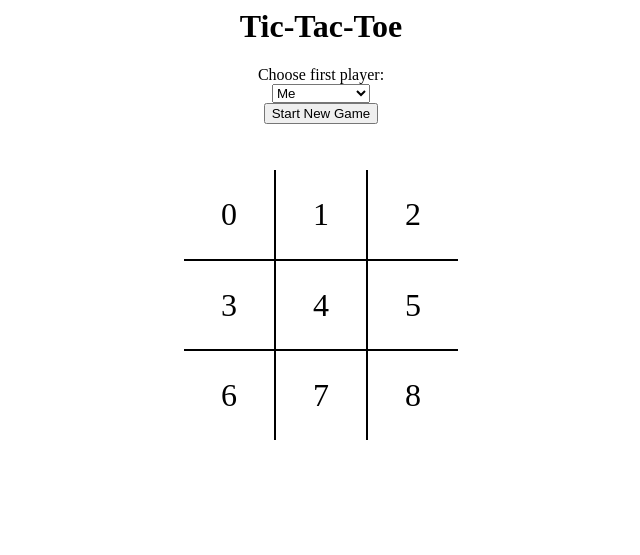
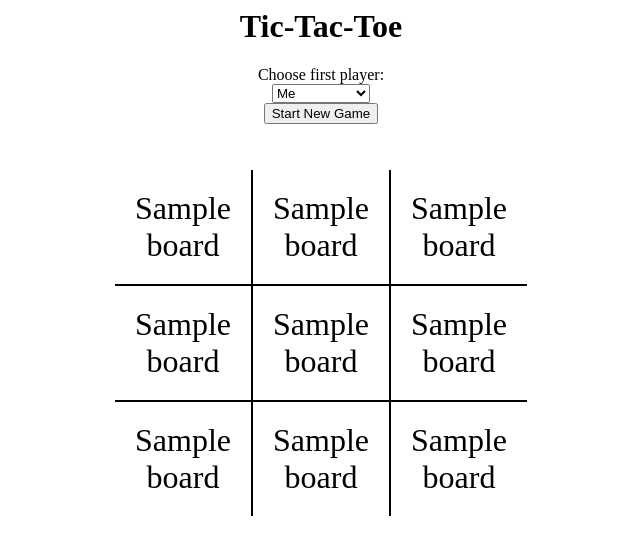
Before and after one commit to carolineorsi/Tic-tac-toe, a Flask app: template templates/index.html in a window 1280 px wide. Shown: the top 555 px of the page, without its empty margins (319-959 px from the left). Run offline with Flask 2, Linux system fonts and the light colour scheme; the template is opened without the code that fills it: most values are stand-ins (such as "Sample title", 1, 10 or a date in 2020); some libraries are stand-ins or nearby versions.

Commit message:
Added jinja to render tic tac toe board.

```diff
--- a/app.py
+++ b/app.py
@@ -8,7 +8,9 @@ app = Flask(__name__)
 def show_index():
     """ The index page of the site """
 
-    return render_template('index.html')
+    board = [i for i in range(10)]
+
+    return render_template('index.html', board=board)
 
 
 @app.route('/game')
--- a/templates/index.html
+++ b/templates/index.html
@@ -40,21 +40,13 @@
         </div>
         <div id='game-board'>
             <table rules='all' frame='void'>
+                {% for i in range(3) %}
                 <tr>
-                    <td class='grid-square' id='square0'>0</td>
-                    <td class='grid-square' id='square1'>1</td>
-                    <td class='grid-square' id='square2'>2</td>
+                    {% for j in range(3) %}
+                        <td class='grid-square' id='square{{ (3 * i) + j }}'>{{ board[(3 * i) + j] }}</td>
+                    {% endfor %}
                 </tr>
-                <tr>
-                    <td class='grid-square' id='square3'>3</td>
-                    <td class='grid-square' id='square4'>4</td>
-                    <td class='grid-square' id='square5'>5</td>
-                </tr>
-                <tr>
-                    <td class='grid-square' id='square6'>6</td>
-                    <td class='grid-square' id='square7'>7</td>
-                    <td class='grid-square' id='square8'>8</td>
-                </tr>
+                {% endfor %}
             </table>
         </div>
 
```
